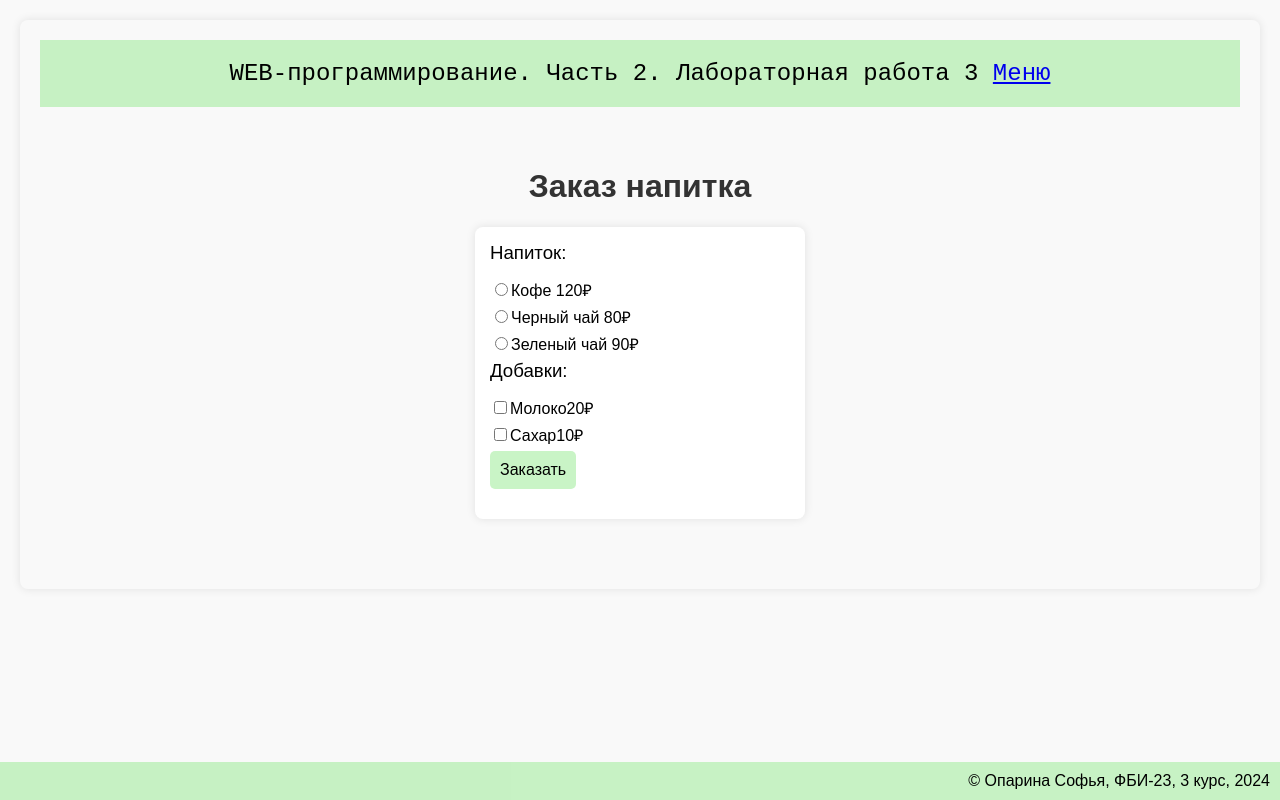
After one commit to smoanlyfa/web_lab2, a Flask app: page /lab3/order in a window 1280 px wide. The commit adds this page. Run offline with Flask 3, Linux system fonts and the light colour scheme.

Commit message:
Заказ напитка

```diff
--- a/lab3.py
+++ b/lab3.py
@@ -29,3 +29,28 @@ def form1():
         errors['age'] = 'Заполните поле!'
     sex = request.args.get('sex')
     return render_template('lab3/form1.html', user = user, age = age, sex = sex, errors=errors)
+
+@lab3.route('/lab3/order')
+def order():
+    return render_template('lab3/order.html')
+
+@lab3.route('/lab3/pay')
+def pay():
+    price = 0
+    drink = request.args.get('drink')
+    if drink == 'cofee':
+        price = 120
+    elif drink == 'black tea':
+        price = 80
+    else:
+        price = 90
+
+    if request.args.get('milk') == 'on':
+        price += 20
+    if request.args.get('sugar') == 'on':
+        price += 10
+    return render_template('lab3/pay.html', price=price)
+
+@lab3.route('/lab3/success')
+def success():
+    return render_template('lab3/success.html')
--- a/templates/lab3/lab3.html
+++ b/templates/lab3/lab3.html
@@ -11,5 +11,6 @@
     <ol>
         <li><a href="/lab3/cookie">Куки</a></li>
         <li><a href="/lab3/form1">Форма</a></li>
+        <li><a href="/lab3/order">Заказ напитка</a></li>
     </ol>
 {%endblock%}
--- /dev/null
+++ b/templates/lab3/order.html
@@ -0,0 +1,82 @@
+{%extends "base.html"%}
+
+{% block lab2 %} Лабораторная работа 3 {% endblock %}
+
+{%block main%}
+<style>
+    body {
+        font-family: Arial, sans-serif;
+        background-color: #f9f9f9;
+        margin: 20px;
+        padding: 20px;
+        border-radius: 8px;
+        box-shadow: 0 0 10px rgba(0,0,0,0.1);
+    }
+
+    h1 {
+        color: #333;
+        text-align: center;
+    }
+
+    form {
+        max-width: 300px;
+        margin: auto;
+        padding: 15px;
+        background-color: #fff;
+        border-radius: 8px;
+        box-shadow: 0 0 10px rgba(0, 0, 0, 0.1);
+    }
+
+    div {
+        margin-bottom: 15px;
+    }
+
+    label {
+        display: block;
+        margin-bottom: 5px;
+    }
+
+    button {
+        background-color: rgba(162, 236, 158, 0.581);;
+        color: rgb(0, 0, 0);
+        padding: 10px;
+        border: none;
+        border-radius: 5px;
+        cursor: pointer;
+        font-size: 16px;
+        transition: background-color 0.3s ease;
+    }
+
+    button:hover {
+        background-color: rgba(162, 236, 158, 0.581);;
+    }
+</style>
+   <h1>
+        Заказ напитка
+   </h1>
+
+   <form action="/lab3/pay">
+        <div>Напиток:</div>
+        <label>
+            <input type="radio" value="cofee" name="drink" >Кофе 120₽
+        </label>
+        <label>
+            <input type="radio" value="black tea" name="drink">Черный чай 80₽
+        </label>
+        <label>
+            <input type="radio" value="green tea" name="drink">Зеленый чай 90₽
+        </label>
+
+        <div>Добавки:</div>
+        <label>
+            <input type="checkbox" name="milk">Молоко20₽
+        </label>
+        <label>
+            <input type="checkbox" name="sugar">Сахар10₽
+        </label>
+
+        <div>
+            <button type="submit">Заказать</button>
+        </div>
+   </form>
+{%endblock%}
```
Also changed, not shown: templates/lab3/pay.html (added, +87 -0 lines), templates/lab3/success.html (added, +8 -0 lines).
